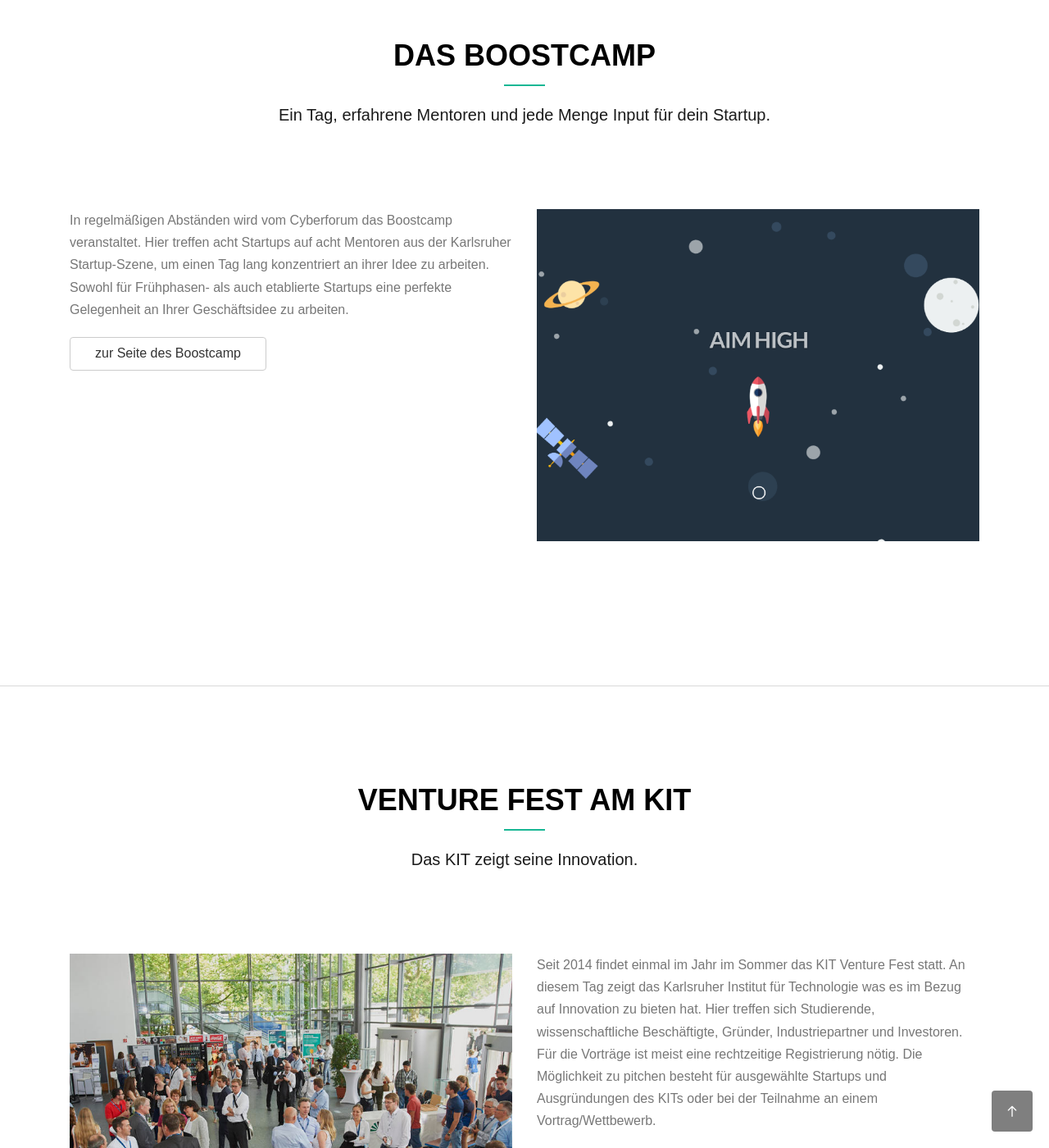
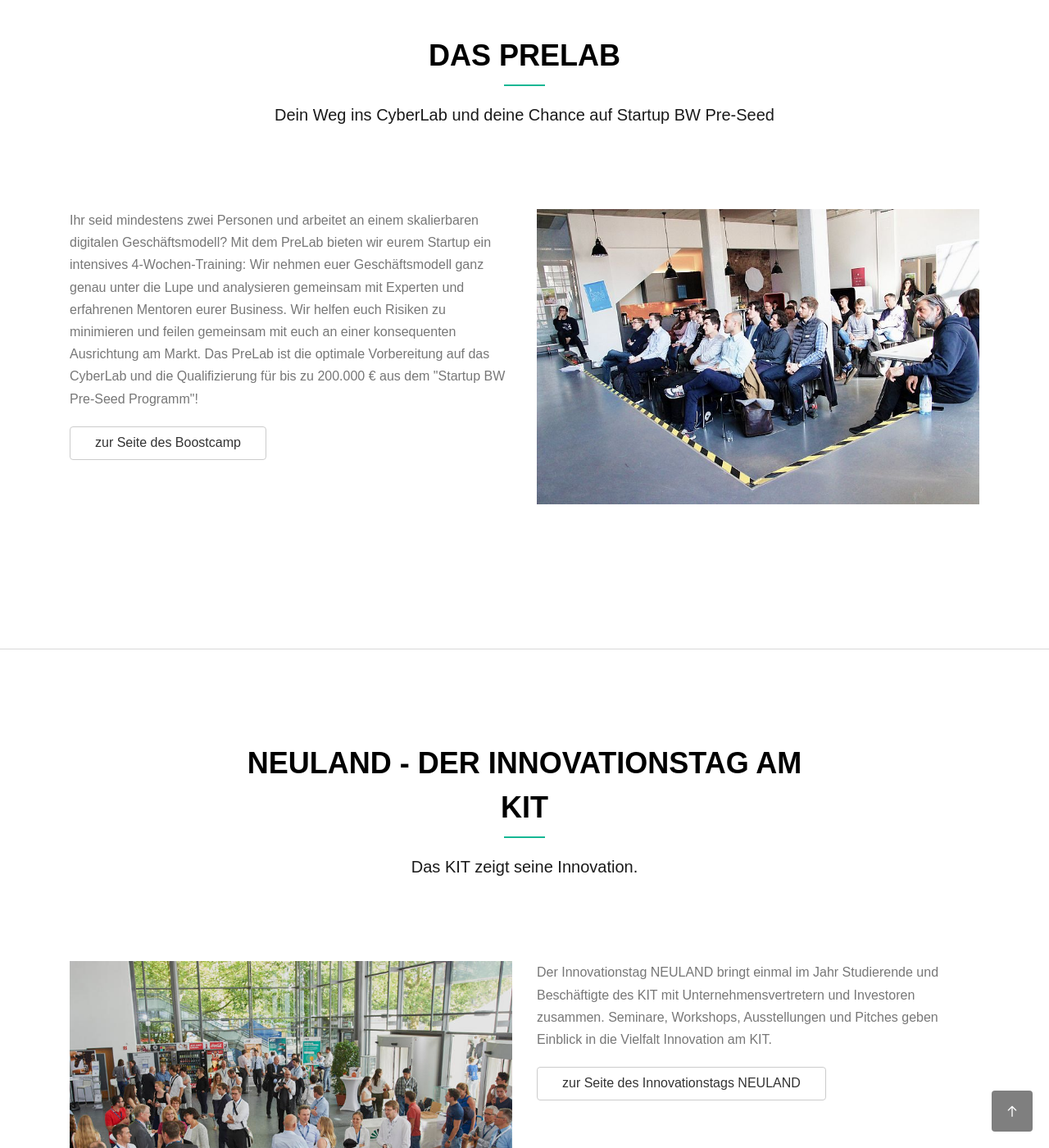
Before and after one commit to pioniergarage/startup-karlsruhe.de, a Jekyll site: the page built from events.html, in a window 1280 px wide and 1400 px high, scrolled down 3579 px. Shown: the whole window at 82% size. Built offline with Jekyll 4.4.1, drawn with Linux system fonts in a browser that asks for light colours; nearby versions of some CDN libraries; some web fonts are replaced; some of the changed text lies outside the part shown.

Commit message:
events page updated

```diff
--- a/_layouts/default.html
+++ b/_layouts/default.html
@@ -105,7 +105,7 @@
             <div class="row copyright">
                 <div class="col-md-12">
                     <p class="pull-left">
-                        <small class="block">&copy; 2018 Pioniergarage e.V. All Rights Reserved.</small>
+                        <small class="block">&copy; 2019 Pioniergarage e.V. All Rights Reserved.</small>
                     </p>
                     <p class="pull-right">
                     <ul class="gtco-social-icons pull-right">
--- a/events.html
+++ b/events.html
@@ -2,16 +2,25 @@
 layout: default
 title: Events und Veranstaltungen der Karlsruher Gründerszene
 ---
-<header id="gtco-header" class="gtco-cover gtco-cover-xs" role="banner" style="background-image:url(images/img_bg_1.jpg);">
+
+<header
+  id="gtco-header"
+  class="gtco-cover gtco-cover-xs"
+  role="banner"
+  style="background-image:url(images/img_bg_1.jpg);"
+>
   <div class="overlay"></div>
   <div class="gtco-container">
     <div class="row">
       <div class="col-md-8 col-md-offset-2 text-center">
         <div class="display-t">
           <div class="display-tc">
-                        <h1 class="animate-box" data-animate-effect="fadeInUp">Veranstaltungen</h1>
+            <h1 class="animate-box" data-animate-effect="fadeInUp">
+              Veranstaltungen
+            </h1>
             <h2 class="animate-box" data-animate-effect="fadeInUp">
-                            Gründergrillen, Hackathons und andere Meetups der Karlsruher Gründerszene
+              Gründergrillen, Hackathons und andere Meetups der Karlsruher
+              Gründerszene
             </h2>
           </div>
         </div>
@@ -30,7 +39,10 @@ title: Events und Veranstaltungen der Karlsruher Gründerszene
     </div>
     <div class="row">
       <div class="col-sm-12">
-                <iframe src="https://calendar.google.com/calendar/embed?title=Startup+Karlsruhe&showTitle=0&showTz=0&height=600&wkst=2&hl=de&bgcolor=%23FFFFFF&src=rv343avfnj3mplv6dglspg0usm8nmh5a%40import.calendar.google.com&amp;color=%2329527A&src=p76e1uusoovok4u7e6gbu3qhqs@group.calendar.google.com&color=%232F6309&src=nsb7jkat2efmkfs85qcbvouk8g@group.calendar.google.com&color=%23AB8B00&src=startupdigest.com_bbsbl8q0sfpqfp40kmm0p6lpqo@group.calendar.google.com&color=%234E5D6C&src=lg1un13a6l1up7iaatu4vo36fo%40group.calendar.google.com&color=%23711616&ctz=Europe/Berlin" style="width: 100%; height: 600px; margin: auto; border: none;"></iframe>
+        <iframe
+          src="https://calendar.google.com/calendar/embed?title=Startup+Karlsruhe&showTitle=0&showTz=0&height=600&wkst=2&hl=de&bgcolor=%23FFFFFF&src=rv343avfnj3mplv6dglspg0usm8nmh5a%40import.calendar.google.com&amp;color=%2329527A&src=p76e1uusoovok4u7e6gbu3qhqs@group.calendar.google.com&color=%232F6309&src=nsb7jkat2efmkfs85qcbvouk8g@group.calendar.google.com&color=%23AB8B00&src=startupdigest.com_bbsbl8q0sfpqfp40kmm0p6lpqo@group.calendar.google.com&color=%234E5D6C&src=lg1un13a6l1up7iaatu4vo36fo%40group.calendar.google.com&color=%23711616&ctz=Europe/Berlin"
+          style="width: 100%; height: 600px; margin: auto; border: none;"
+        ></iframe>
       </div>
     </div>
   </div>
@@ -38,24 +50,41 @@ title: Events und Veranstaltungen der Karlsruher Gründerszene
 
 <div id="gtco-history" class="gtco-section border-bottom animate-box">
   <div class="gtco-container">
-
     <div class="row">
       <div class="col-md-8 col-md-offset-2 text-center gtco-heading">
         <h2>Gründergrillen</h2>
-                <p>Grillen, Geschäftsidee pitchen und interessante Gesprächspartner finden.</p>
+        <p>
+          Grillen, Geschäftsidee pitchen und interessante Gesprächspartner
+          finden.
+        </p>
       </div>
     </div>
 
     <div class="row row-pb-md">
       <div class="col-md-6">
-                <p>Das Gründergrillen wird vom Center for Interdisciplinary Entrepreneurship am KIT ausgerichtet. Es findet ungefähr einmal monatlich unterm Semester statt. Es steht jedem Gründer und Interessierten offen. Obendrein gibt es Gegrilltes und Bier gegen eine kleine Spende. Zudem besteht immer die Möglichkeit spontan und ohne Vorankündigung zu pitchen. Die nächsten Termine findet man auf der Seite des CIE.</p>
-                <p><a href="http://cie-kit.de" class="btn btn-default" target="_blank">zur Seite des CIE</a></p>
+        <p>
+          Das Gründergrillen wird vom Center for Interdisciplinary
+          Entrepreneurship am KIT ausgerichtet. Es findet ungefähr einmal
+          monatlich unterm Semester statt. Es steht jedem Gründer und
+          Interessierten offen. Obendrein gibt es Gegrilltes und Bier gegen eine
+          kleine Spende. Zudem besteht immer die Möglichkeit spontan und ohne
+          Vorankündigung zu pitchen. Die nächsten Termine findet man auf der
+          Seite des CIE.
+        </p>
+        <p>
+          <a href="http://cie-kit.de" class="btn btn-default" target="_blank"
+            >zur Seite des CIE</a
+          >
+        </p>
       </div>
       <div class="col-md-6">
-                <img class="img-responsive" src="images/events/gruendergrillen-karlsruhe.jpg" alt="Gründergrillen am Cube auf dem Gelände des Karlsruhe Institute of Technology">
+        <img
+          class="img-responsive"
+          src="images/events/gruendergrillen-karlsruhe.jpg"
+          alt="Gründergrillen am Cube auf dem Gelände des Karlsruhe Institute of Technology"
+        />
       </div>
     </div>
-
   </div>
 </div>
 
@@ -64,16 +93,29 @@ title: Events und Veranstaltungen der Karlsruher Gründerszene
     <div class="row">
       <div class="col-md-8 col-md-offset-2 text-center gtco-heading">
         <h2>Meetups</h2>
-                <p>Ob Techie oder nicht: Auf den Karlsruher Meetups findet jeder Gleichgesinnte</p>
+        <p>
+          Ob Techie oder nicht: Auf den Karlsruher Meetups findet jeder
+          Gleichgesinnte
+        </p>
       </div>
     </div>
 
     <div class="row row-pb-md">
       <div class="col-md-6">
-                <img class="img-responsive" src="images/events/meetups-karlsruhe.jpg" alt="Eine Übersicht der Startup-relevanten Meetups in Karlsruhe">
+        <img
+          class="img-responsive"
+          src="images/events/meetups-karlsruhe.jpg"
+          alt="Eine Übersicht der Startup-relevanten Meetups in Karlsruhe"
+        />
       </div>
       <div class="col-md-6">
-                <p>Fast täglich gibt es in Karlsruhe ein Meetup. Die Liste der verschiedenen Themen ist lang und so finden Techies und Nicht-Techies gleichermaßen ein passendes Thema, auch wenn die Tech-Szene dominiert. Folgende Meetups mit Entrepreneurship- oder Startup-Bezug haben in Karlsruhe die meisten Mitglieder:</p>
+        <p>
+          Fast täglich gibt es in Karlsruhe ein Meetup. Die Liste der
+          verschiedenen Themen ist lang und so finden Techies und Nicht-Techies
+          gleichermaßen ein passendes Thema, auch wenn die Tech-Szene dominiert.
+          Folgende Meetups mit Entrepreneurship- oder Startup-Bezug haben in
+          Karlsruhe die meisten Mitglieder:
+        </p>
         <ul>
           <li>innovex Meetup</li>
           <li>Lean Startup Meetup</li>
@@ -87,33 +129,16 @@ title: Events und Veranstaltungen der Karlsruher Gründerszene
           <li>The Karlsruhe Functional Programmers Meetup Group</li>
         </ul>
         <p>Nicht passendes dabei? Einen anderen Fokus? Hier geht es</p>
-                <p><a href="https://www.meetup.com/find/?allMeetups=true&radius=5&userFreeform=Karlsruhe%2C+Germany&mcId=c1007718&mcName=Karlsruhe%2C+DE&sort=member_count" class="btn btn-default" target="_blank">zur vollen Liste</a></p>
+        <p>
+          <a
+            href="https://www.meetup.com/find/?allMeetups=true&radius=5&userFreeform=Karlsruhe%2C+Germany&mcId=c1007718&mcName=Karlsruhe%2C+DE&sort=member_count"
+            class="btn btn-default"
+            target="_blank"
+            >zur vollen Liste</a
+          >
+        </p>
       </div>
     </div>
-
-    </div>
-</div>
-
-<div class="gtco-section border-bottom animate-box">
-    <div class="gtco-container">
-
-        <div class="row">
-            <div class="col-md-8 col-md-offset-2 text-center gtco-heading">
-                <h2>Das Boostcamp</h2>
-                <p>Ein Tag, erfahrene Mentoren und jede Menge Input für dein Startup.</p>
-            </div>
-        </div>
-
-        <div class="row row-pb-md">
-            <div class="col-md-6">
-                <p>In regelmäßigen Abständen wird vom Cyberforum das Boostcamp veranstaltet. Hier treffen acht Startups auf acht Mentoren aus der Karlsruher Startup-Szene, um einen Tag lang konzentriert an ihrer Idee zu arbeiten. Sowohl für Frühphasen- als auch etablierte Startups eine perfekte Gelegenheit an Ihrer Geschäftsidee zu arbeiten.</p>
-                <p><a href="http://boostcamp.de" class="btn btn-default" target="_blank">zur Seite des Boostcamp</a></p>
-            </div>
-            <div class="col-md-6">
-                <img class="img-responsive" src="images/events/boostcamp-cyberforum.png" alt="Die typische Rakete des Boostcamps, die den steilen Aufstieg eines Startups symbolisiert">
-            </div>
-        </div>
-
   </div>
 </div>
 
@@ -121,21 +146,77 @@ title: Events und Veranstaltungen der Karlsruher Gründerszene
   <div class="gtco-container">
     <div class="row">
       <div class="col-md-8 col-md-offset-2 text-center gtco-heading">
-                <h2>Venture Fest am KIT</h2>
+        <h2>Das PreLab</h2>
+        <p>
+          Dein Weg ins CyberLab und deine Chance auf Startup BW Pre-Seed
+        </p>
+      </div>
+    </div>
+
+    <div class="row row-pb-md">
+      <div class="col-md-6">
+        <p>
+          Ihr seid mindestens zwei Personen und arbeitet an einem skalierbaren
+          digitalen Geschäftsmodell? Mit dem PreLab bieten wir eurem Startup ein
+          intensives 4-Wochen-Training: Wir nehmen euer Geschäftsmodell ganz
+          genau unter die Lupe und analysieren gemeinsam mit Experten und
+          erfahrenen Mentoren eurer Business. Wir helfen euch Risiken zu
+          minimieren und feilen gemeinsam mit euch an einer konsequenten
+          Ausrichtung am Markt. Das PreLab ist die optimale Vorbereitung auf das
+          CyberLab und die Qualifizierung für bis zu 200.000 € aus dem "Startup
+          BW Pre-Seed Programm"!
+        </p>
+        <p>
+          <a href="http://boostcamp.de" class="btn btn-default" target="_blank"
+            >zur Seite des Boostcamp</a
+          >
+        </p>
+      </div>
+      <div class="col-md-6">
+        <img
+          class="img-responsive"
+          src="images/events/prelab-cyberforum.jpg"
+          alt="Die typische Rakete des Boostcamps, die den steilen Aufstieg eines Startups symbolisiert"
+        />
+      </div>
+    </div>
+  </div>
+</div>
+
+<div class="gtco-section border-bottom animate-box">
+  <div class="gtco-container">
+    <div class="row">
+      <div class="col-md-8 col-md-offset-2 text-center gtco-heading">
+        <h2>NEULAND - Der Innovationstag am KIT</h2>
         <p>Das KIT zeigt seine Innovation.</p>
       </div>
     </div>
 
     <div class="row row-pb-md">
       <div class="col-md-6">
-                <img class="img-responsive" src="images/events/venture-fest-am-kit.jpg" alt="Venture Fest am Karlsruher Institut für Technologie">
+        <img
+          class="img-responsive"
+          src="images/events/venture-fest-am-kit.jpg"
+          alt="Venture Fest am Karlsruher Institut für Technologie"
+        />
       </div>
       <div class="col-md-6">
-                <p>Seit 2014 findet einmal im Jahr im Sommer das KIT Venture Fest statt. An diesem Tag zeigt das Karlsruher Institut für Technologie was es im Bezug auf Innovation zu bieten hat. Hier treffen sich Studierende, wissenschaftliche Beschäftigte, Gründer, Industriepartner und Investoren. Für die Vorträge ist meist eine rechtzeitige Registrierung nötig. Die Möglichkeit zu pitchen besteht für ausgewählte Startups und Ausgründungen des KITs oder bei der Teilnahme an einem Vortrag/Wettbewerb.</p>
-                <p><a href="http://kit-gruenderschmiede.de/de/kit-venture-fest/" class="btn btn-default" target="_blank">zur Seite des Venture Fest</a></p>
+        <p>
+          Der Innovationstag NEULAND bringt einmal im Jahr Studierende und
+          Beschäftigte des KIT mit Unternehmensvertretern und Investoren
+          zusammen. Seminare, Workshops, Ausstellungen und Pitches geben
+          Einblick in die Vielfalt Innovation am KIT.
+        </p>
+        <p>
+          <a
+            href="http://www.kit-neuland-innovationstag.de/"
+            class="btn btn-default"
+            target="_blank"
+            >zur Seite des Innovationstags NEULAND</a
+          >
+        </p>
       </div>
     </div>
-
   </div>
 </div>
 
@@ -150,19 +231,46 @@ title: Events und Veranstaltungen der Karlsruher Gründerszene
 
     <div class="row row-pb-md">
       <div class="col-md-6">
-                <p>In unregelmäßigen Abständen finden in Karlsruhe auch Hackathons statt, meistens einmal pro Semester. Die Veranstalter sind so divers wie die Themen. Die letzten großen Hackathons in Karlsruhe waren:</p>
+        <p>
+          In unregelmäßigen Abständen finden in Karlsruhe auch Hackathons statt,
+          meistens einmal pro Semester. Die Veranstalter sind so divers wie die
+          Themen. Die letzten großen Hackathons in Karlsruhe waren:
+        </p>
         <ul>
-                    <li>2015: <a href="http://www.group-it.volkswagenag.com/codefest/codefest.html" target="_blank">CodeFEST</a></li>
-                    <li>2015: <a href="http://hackathon.pioniergarage.de/" target="_blank">HacKAthon</a></li>
-                    <li>2016: <a href="http://inno-hacks.de/" target="_blank">Inno{Hacks}</a></li>
+          <li>
+            2016:
+            <a href="http://inno-hacks.de/" target="_blank">Inno{Hacks}</a>
+          </li>
+          <li>
+            2018:
+            <a href="https://opencodes.io/" target="_blank">Open Codes</a>
+          </li>
+          <li>
+            2018:
+            <a href="https://www.deeptech-ai.com" target="_blank"
+              >DEEPTECH:AI</a
+            >
+          </li>
+          <li>
+            2019:
+            <a href="https://hacktival.io/" target="_blank">HACKTIVAL</a>
+          </li>
         </ul>
-                <p>Zielpublikum der Hackathons sind meistens Studenten aus den technischen Fächern. Für Startups sind Hackathons interessant, da hier technisches Wissen präsentiert oder Techies für das eigene Startup begeistert werden können.</p>
+        <p>
+          Zielpublikum der Hackathons sind meistens Studenten aus den
+          technischen Fächern. Für Startups sind Hackathons interessant, da hier
+          technisches Wissen präsentiert oder Techies für das eigene Startup
+          begeistert werden können.
+        </p>
       </div>
       <div class="col-md-6">
-                <img class="img-responsive" src="images/events/hackathon-pioniergarage.jpg" alt="Hackathon in den Räumen des Instituts für Informatik am KIT, ausgerichtet von der PionierGarage">
+        <img
+          class="img-responsive"
+          src="images/events/hackathon-pioniergarage.jpg"
+          alt="Hackathon in den Räumen des Instituts für Informatik am KIT, ausgerichtet von der PionierGarage"
+        />
       </div>
     </div>
-
   </div>
 </div>
 
@@ -171,23 +279,49 @@ title: Events und Veranstaltungen der Karlsruher Gründerszene
     <div class="row">
       <div class="col-md-8 col-md-offset-2 text-center gtco-heading">
         <h2>GROW - der Gründungswettbewerb</h2>
-                <p>In 10 Wochen von der Idee zum fertigen Produkt? GROW-Teilnehmer zeigen wie es geht.</p>
+        <p>
+          In 10 Wochen von der Idee zum fertigen Produkt? GROW-Teilnehmer zeigen
+          wie es geht.
+        </p>
       </div>
     </div>
 
     <div class="row row-pb-md">
       <div class="col-md-6">
-                <img class="img-responsive" src="images/events/grow-gruendungswettbewerb-pioniergarage.jpg" alt="Hackathon in den Räumen des Instituts für Informatik am KIT, ausgerichtet von der PionierGarage">
+        <img
+          class="img-responsive"
+          src="images/events/grow-gruendungswettbewerb-pioniergarage.jpg"
+          alt="Hackathon in den Räumen des Instituts für Informatik am KIT, ausgerichtet von der PionierGarage"
+        />
       </div>
       <div class="col-md-6">
-                <p>Einmal pro Jahr, meistens gegen November, startet der Gründungswettbewerb GROW der PionierGarage. Studentische Teams stellen sich hierbei der Herausforderung in 10 Wochen ihre Idee in die Tat umzusetzen und langfristig ein Startup zu gründen. Hierzu werden den Teams Mentoren aus der Karlsruher Startup-Szene vermittelt. Beim Finale winken Preise, Ruhm und der Pitch vor großem Publikum. Aus dem Wettbewerb ist unter anderem das Karlsruher Startup Campusjäger hervorgegangen.</p>
+        <p>
+          Einmal pro Jahr, meistens gegen November, startet der
+          Gründungswettbewerb GROW der PionierGarage. Studentische Teams stellen
+          sich hierbei der Herausforderung in 10 Wochen ihre Idee in die Tat
+          umzusetzen und langfristig ein Startup zu gründen. Hierzu werden den
+          Teams Mentoren aus der Karlsruher Startup-Szene vermittelt. Beim
+          Finale winken Preise, Ruhm und der Pitch vor großem Publikum. Aus dem
+          Wettbewerb ist unter anderem das Karlsruher Startup Campusjäger
+          hervorgegangen.
+        </p>
 
-                <p>Teilnehmen konnte bisher jedes Team oder Startup mit mindestens einem Studenten im Gründungsteam. Von der Jury bewertet wird der Fortschritt, sodass auch Teams ohne bisherige Umsetzung Chancen haben.</p>
+        <p>
+          Teilnehmen konnte bisher jedes Team oder Startup mit mindestens einem
+          Studenten im Gründungsteam. Von der Jury bewertet wird der
+          Fortschritt, sodass auch Teams ohne bisherige Umsetzung Chancen haben.
+        </p>
 
-                <p><a href="http://grow.pioniergarage.de" class="btn btn-default" target="_blank">zur Seite von GROW</a></p>
+        <p>
+          <a
+            href="http://grow.pioniergarage.de"
+            class="btn btn-default"
+            target="_blank"
+            >zur Seite von GROW</a
+          >
+        </p>
       </div>
     </div>
-
   </div>
 </div>
 
@@ -196,12 +330,22 @@ title: Events und Veranstaltungen der Karlsruher Gründerszene
     <div class="row animate-box">
       <div class="col-md-8 col-md-offset-2 text-center gtco-heading">
         <h2>Ready to join?</h2>
-                <p>Tritt jetzt unserem Slack-Channel bei <br>und verknüpfe dich mit der Karlsruher Startup-Szene</p>
+        <p>
+          Tritt jetzt unserem Slack-Channel bei <br />und verknüpfe dich mit der
+          Karlsruher Startup-Szene
+        </p>
       </div>
     </div>
     <div class="row animate-box">
-            <div class="col-md-6 col-md-offset-3 text-center animate-box fadeInUp animated-fast">
-                <a href="https://startup-karlsruhe-slackin.herokuapp.com" target="_blank" class="btn btn-white btn-outline btn-lg"><i class="fa fa-slack"></i> Beitreten</a>
+      <div
+        class="col-md-6 col-md-offset-3 text-center animate-box fadeInUp animated-fast"
+      >
+        <a
+          href="https://startup-karlsruhe-slackin.herokuapp.com"
+          target="_blank"
+          class="btn btn-white btn-outline btn-lg"
+          ><i class="fa fa-slack"></i> Beitreten</a
+        >
         oder andere
         <a href="hilfe-fuer-startups-und-gruender.html">Anlaufstellen</a> finden
       </div>
```
Also changed, not shown: images/events/prelab-cyberforum.jpg (added). Lines whose indentation alone changed are shown as unchanged.
